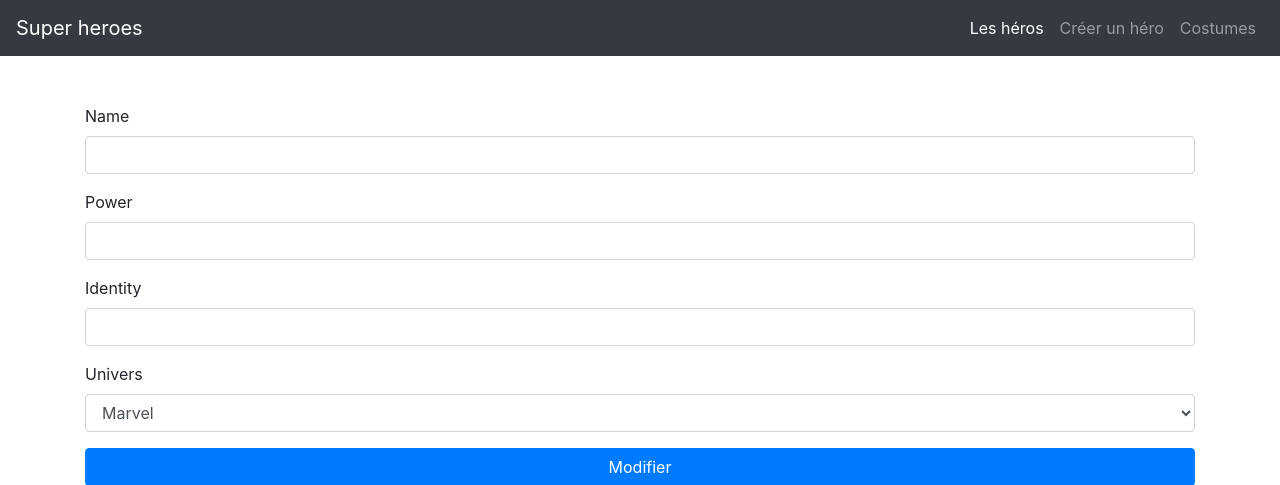
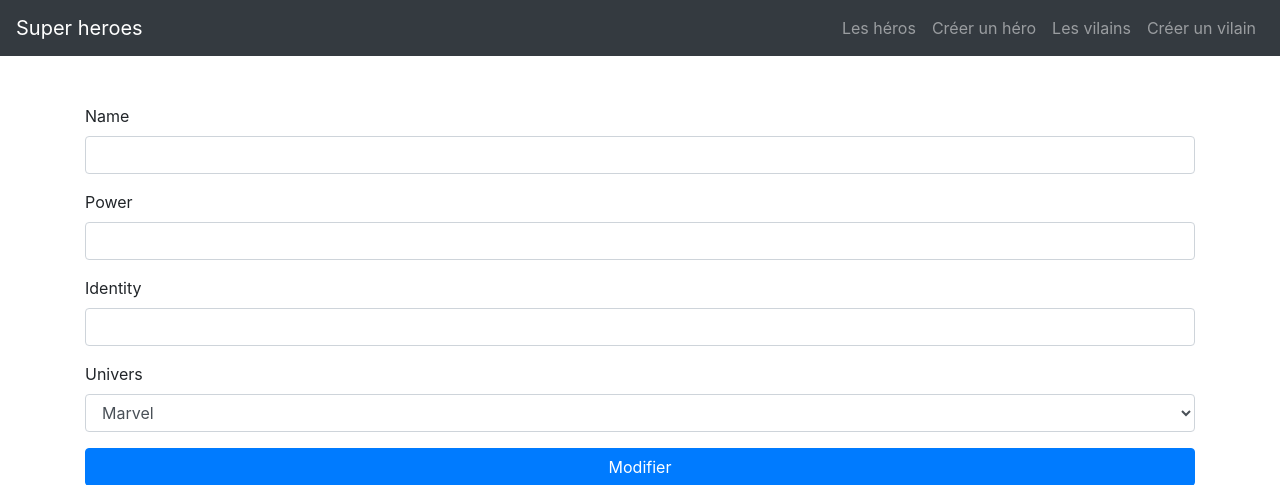
Before and after one commit to daw-2/poo-php, a PHP site: page /edit.php in a window 1280 px wide. Shown: the top 485 px of the page. Run offline with PHP 8.4, Linux system fonts and the light colour scheme; data that the repository does not hold is empty.

Commit message:
Naughty instructions

```diff
--- /dev/null
+++ b/10-superheroes/SuperNaughty.php
@@ -0,0 +1,6 @@
+<?php
+
+class SuperNaughty
+{
+
+}
--- a/10-superheroes/partials/header.php
+++ b/10-superheroes/partials/header.php
@@ -18,14 +18,24 @@
         </button>
         <div class="collapse navbar-collapse" id="navbarNav">
             <ul class="navbar-nav ml-auto">
-                <li class="nav-item active">
+                <li class="nav-item">
                     <a class="nav-link" href="./list.php">Les héros</a>
                 </li>
                 <li class="nav-item">
                     <a class="nav-link" href="./create.php">Créer un héro</a>
                 </li>
+                <!--
+                    On va mettre en place la gestion des supers vilains.
+                    1/ Créer une classe SuperNaughty avec les attributs : name, identity, hobby et universe
+                    2/ Créer la table supernaughty avec les colonnes : id, name, identity, hobby et universe
+                    3/ Créer le formulaire permettant d'ajouter un super vilain (create-naughty.php)
+                    4/ Créer le tableau HTML listant les supers vilains (list-naughty.php)
+                -->
                 <li class="nav-item">
-                    <a class="nav-link" href="#">Costumes</a>
+                    <a class="nav-link" href="./list-naughty.php">Les vilains</a>
+                </li>
+                <li class="nav-item">
+                    <a class="nav-link" href="./create-naughty.php">Créer un vilain</a>
                 </li>
             </ul>
         </div>
```
Also changed, not shown: 10-superheroes/list-naughty.php (added).
